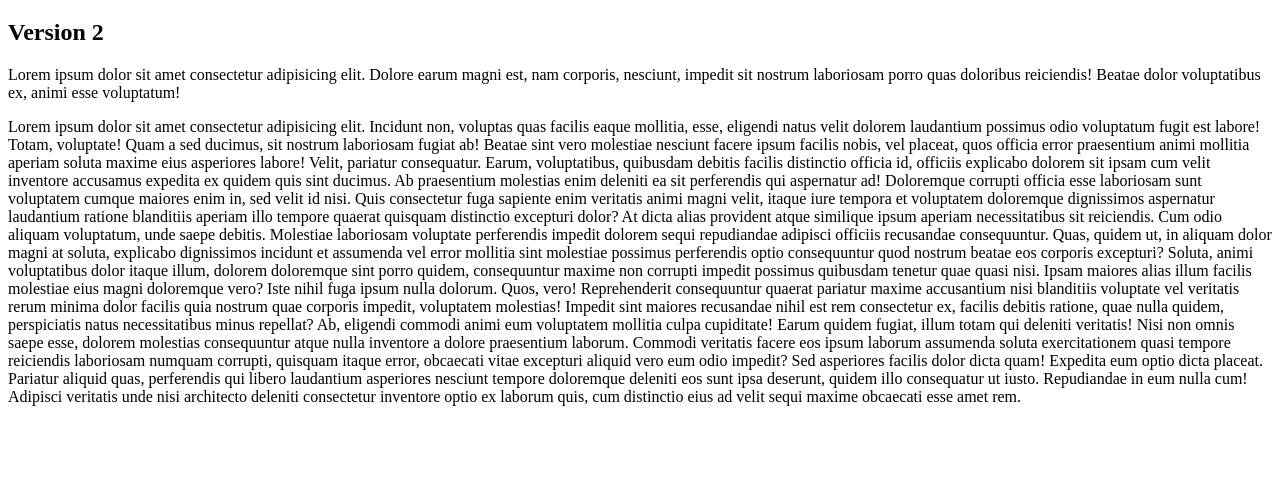
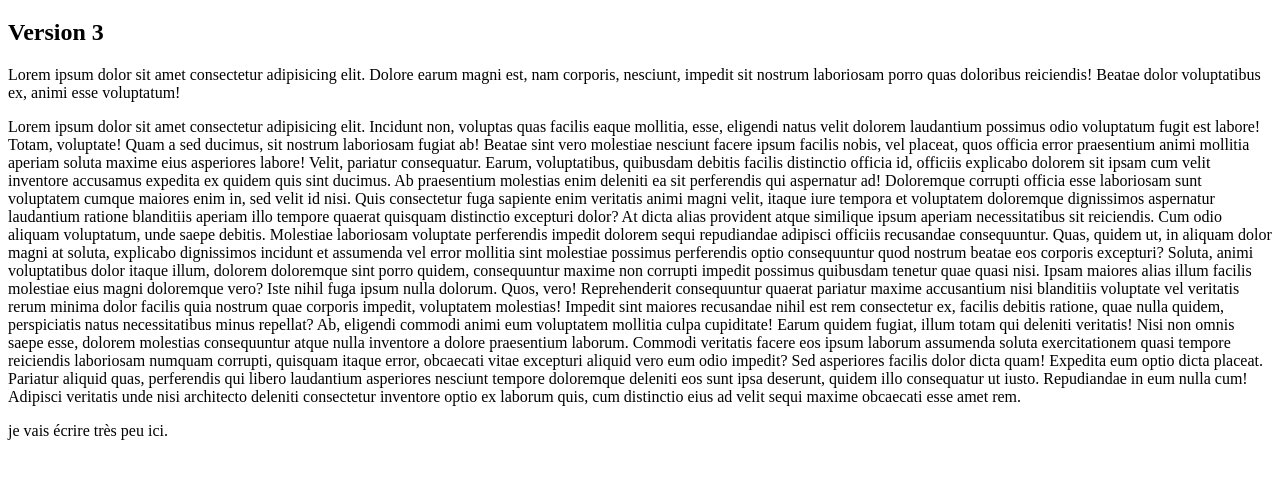
Before and after one commit to Riden64/github_test, a plain HTML site: page index.html in a window 1280 px wide. Shown: the part 61-540 px from the top of the page. Drawn offline with Linux system fonts and the light colour scheme.

Commit message:
3eme version

```diff
--- a/index.html
+++ b/index.html
@@ -7,7 +7,7 @@
 </head>
 <body>
     <h1>COURS GITHUB</h1>
-    <h2>Version 2</h2>
+    <h2>Version 3</h2>
 
     <p>Lorem ipsum dolor sit amet consectetur adipisicing elit.
         Dolore earum magni est, nam corporis, nesciunt, impedit
@@ -46,5 +46,7 @@
             nesciunt tempore doloremque deleniti eos sunt ipsa deserunt, quidem illo consequatur ut iusto.
             Repudiandae in eum nulla cum! Adipisci veritatis unde nisi architecto deleniti consectetur inventore
             optio ex laborum quis, cum distinctio eius ad velit sequi maxime obcaecati esse amet rem.</p>
+
+            <p>je vais écrire très peu ici.</p>
 </body>
 </html>
```
